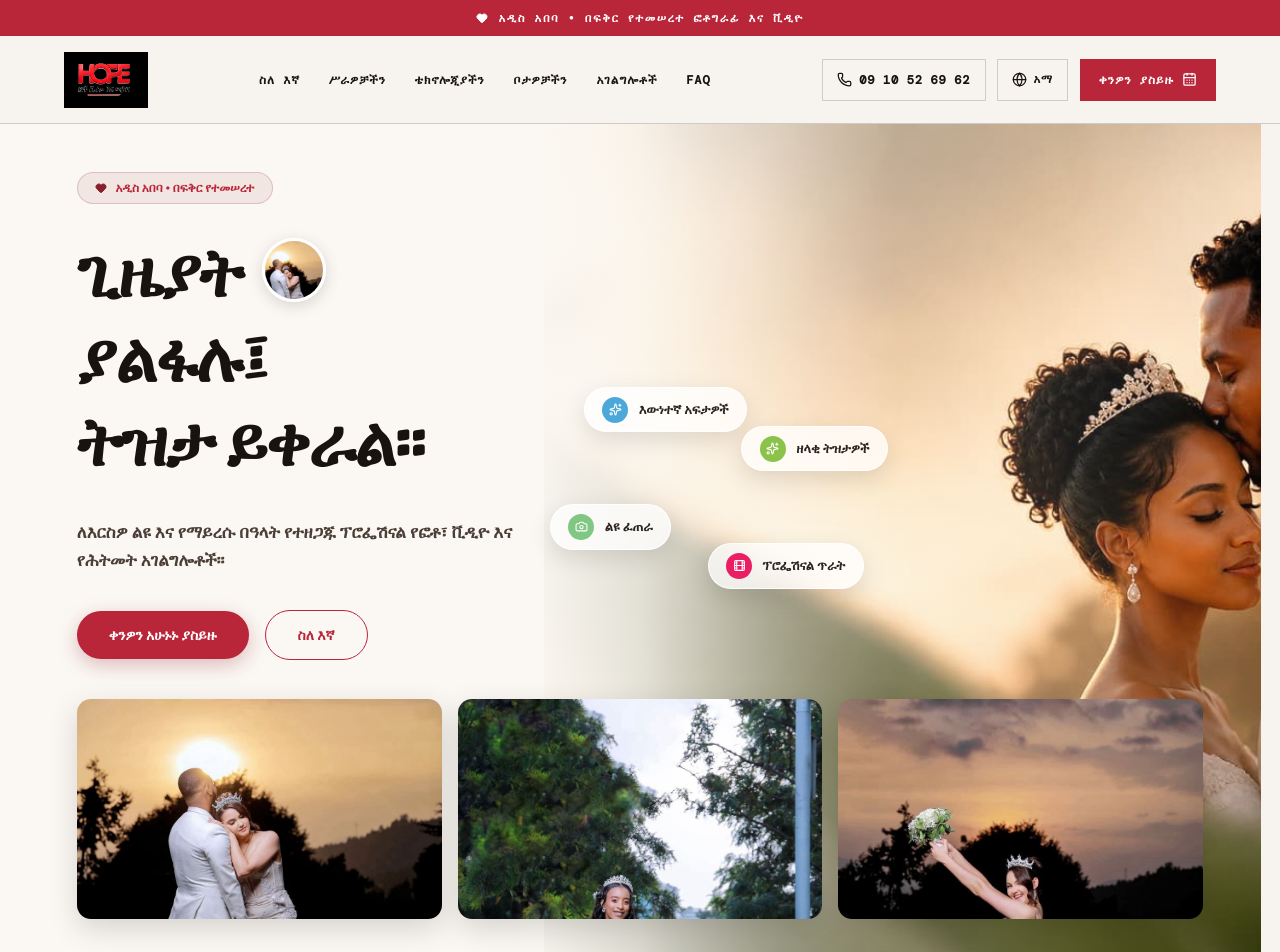
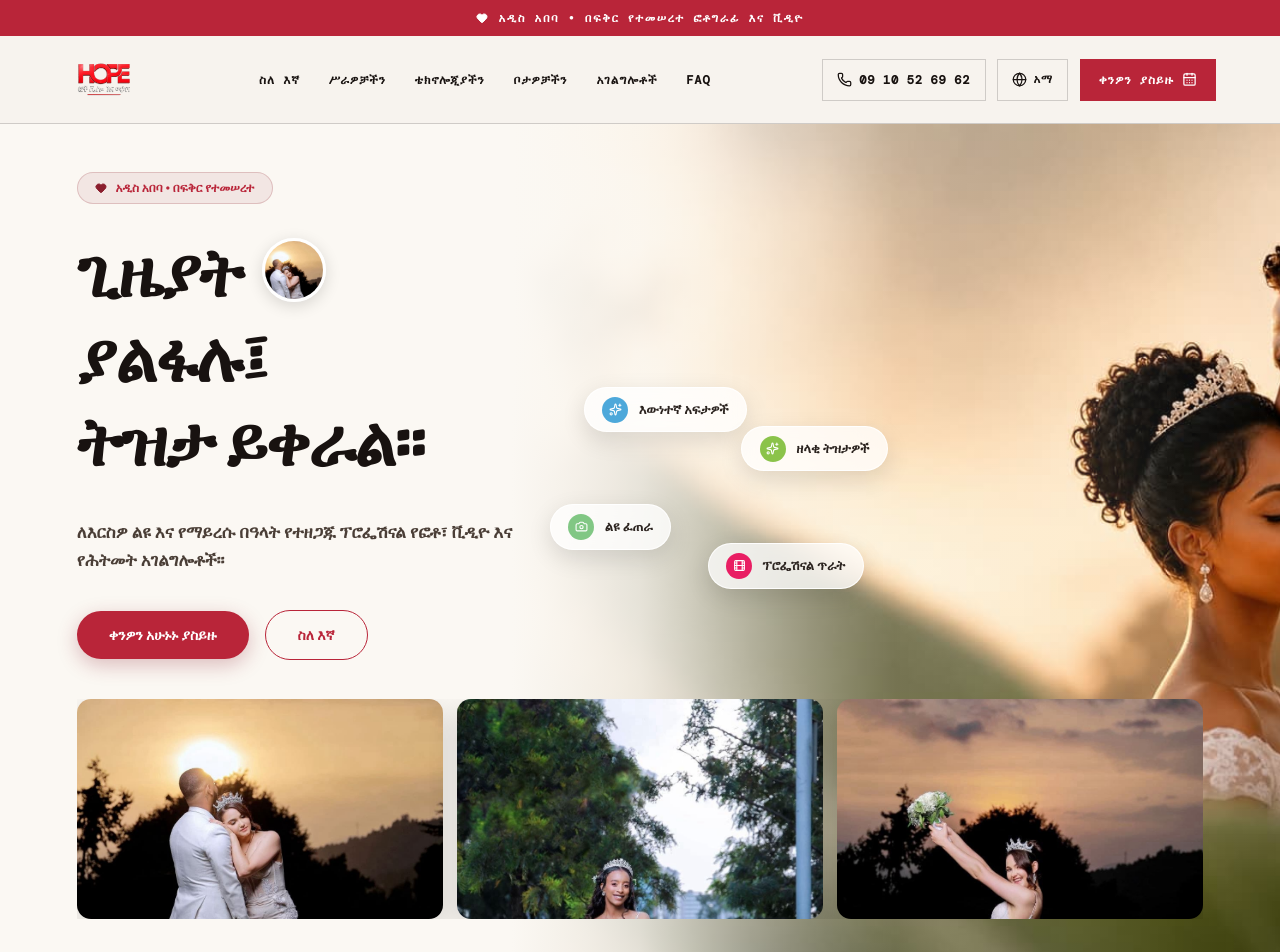
Before and after one commit to crossdagifx1/hope-photo-velo, a React (Vite) app: page / in a window 1280 px wide. Shown: the top 952 px of the page. Built offline with nearby package versions, Linux system fonts and the light colour scheme; a web font is replaced by a local one.

Commit message:
Remove black background from logo PNG and fix hero photo positions

```diff
--- a/src/styles.css
+++ b/src/styles.css
@@ -109,11 +109,11 @@ img { display:block; max-width:100%; }
 .hero-bg-image {
   position: absolute;
   top: 0;
-  right: 1.5vw;
-  width: 56%;
+  right: 0;
+  width: 62%;
   height: 100%;
   background-size: cover;
-  background-position: 50% 10%;
+  background-position: 30% 12%;
   z-index: 1;
 }
 
@@ -419,9 +419,11 @@ img { display:block; max-width:100%; }
   z-index: 4;
   display: grid;
   grid-template-columns: repeat(3, 1fr);
-  gap: 16px;
+  gap: 14px;
   margin-top: 2.4rem;
   width: 100%;
+  max-width: 100%;
+  overflow: hidden;
 }
 .hero-proof-tile {
   height: 220px;
@@ -429,11 +431,12 @@ img { display:block; max-width:100%; }
   overflow: hidden;
   box-shadow: 0 10px 30px rgba(0,0,0,.15);
   flex-shrink: 0;
+  min-width: 0;
 }
 .hero-proof-tile img {
   width: 100%; height: 100%;
   object-fit: cover;
-  object-position: center 22%;
+  object-position: center 30%;
   transition: transform .5s ease;
 }
 .hero-proof-tile:hover img { transform: scale(1.05); }
```
Also changed, not shown: public/assets/hope-logo.png.
